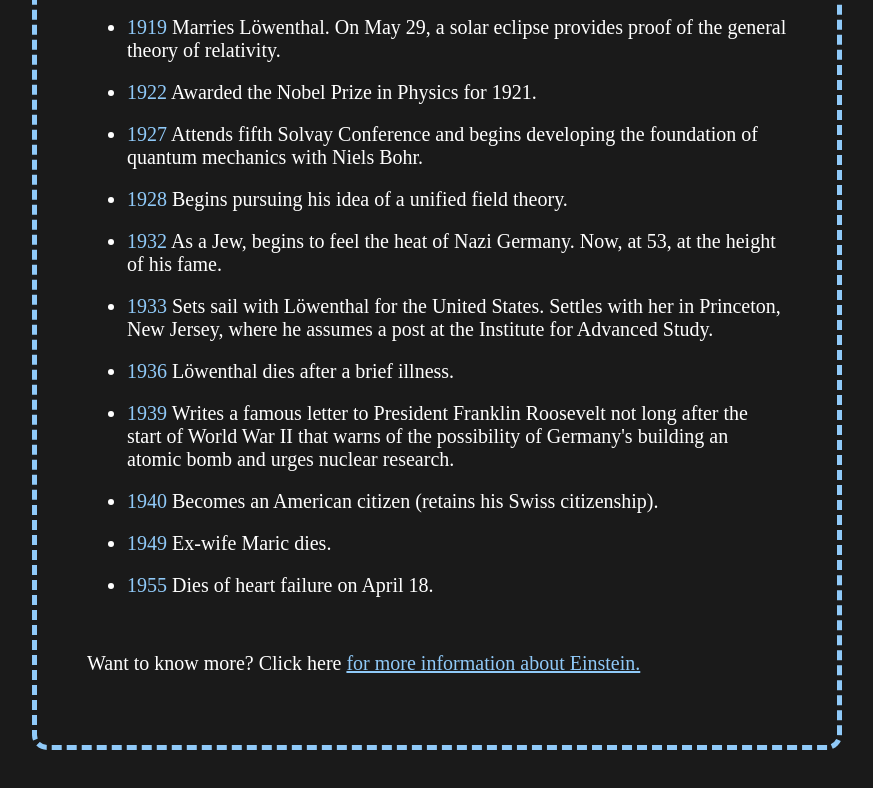
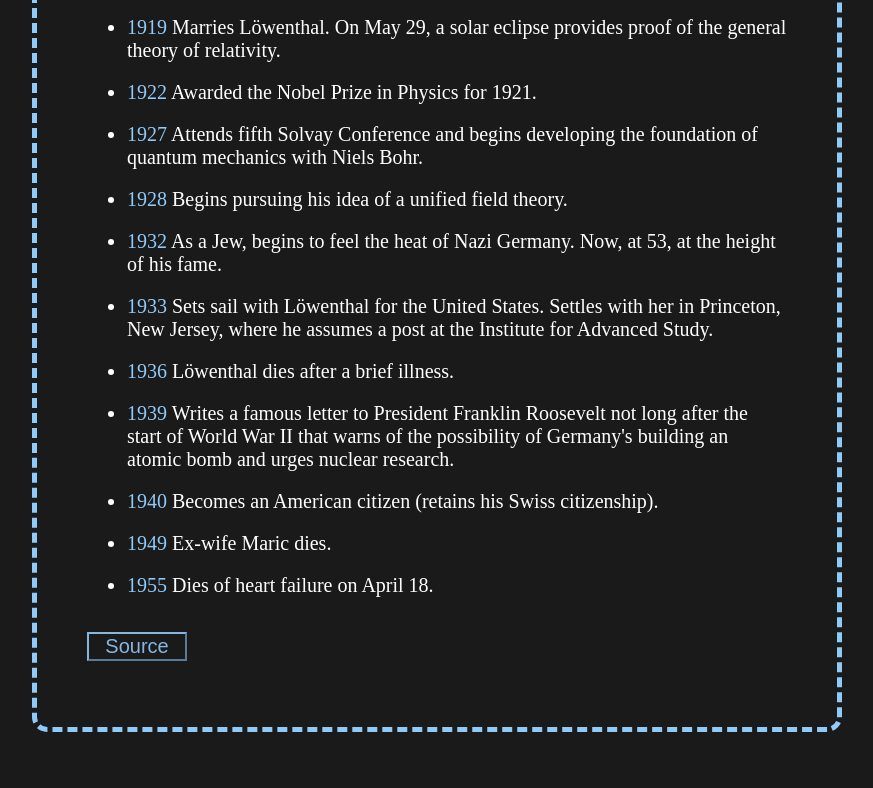
Before and after one commit to DarenJames/Einstein-Tribute, a plain HTML site: page index.html in a window 1280 px wide. Shown: the part 2421-3209 px from the top of the page, without its empty margins (203-1076 px from the left). Drawn offline with Linux system fonts and the light colour scheme; a web font is replaced by a local one.

Commit message:
Replaced link with button

```diff
--- a/index.html
+++ b/index.html
@@ -58,7 +58,9 @@
             <li><span class="blue-text">1949</span> Ex-wife Maric dies.</li>
             <li><span class="blue-text">1955</span> Dies of heart failure on April 18.</li>
         </ul>
-        <p>Want to know more? Click here <a href="https://en.wikipedia.org/wiki/Albert_Einstein" target="_blank" id="link">for more information about Einstein.</a></p>
+        <form action="https://www.pbs.org/wgbh/nova/einstein/timeline/" target="_blank">
+            <button type="submit" class="button">Source</button>
+        </form>
     </div>
     <footer>
     </footer>
--- a/styles/style.css
+++ b/styles/style.css
@@ -64,8 +64,21 @@ li {
     color:rgb(144, 202, 249);
 }
 
-#link {
+.button {
+    background-color: rgb(26, 26, 26);
     color: rgb(144, 202, 249);
+    width: 100px;
+    font-size: 20;
+    border-color: rgb(144, 202, 249);
+    opacity: .9;
+}
+
+.button:hover {
+    opacity: 1;
+}
+
+.button:active {
+    transform: translateY(4px);
 }
 
 #timeline p {
```
